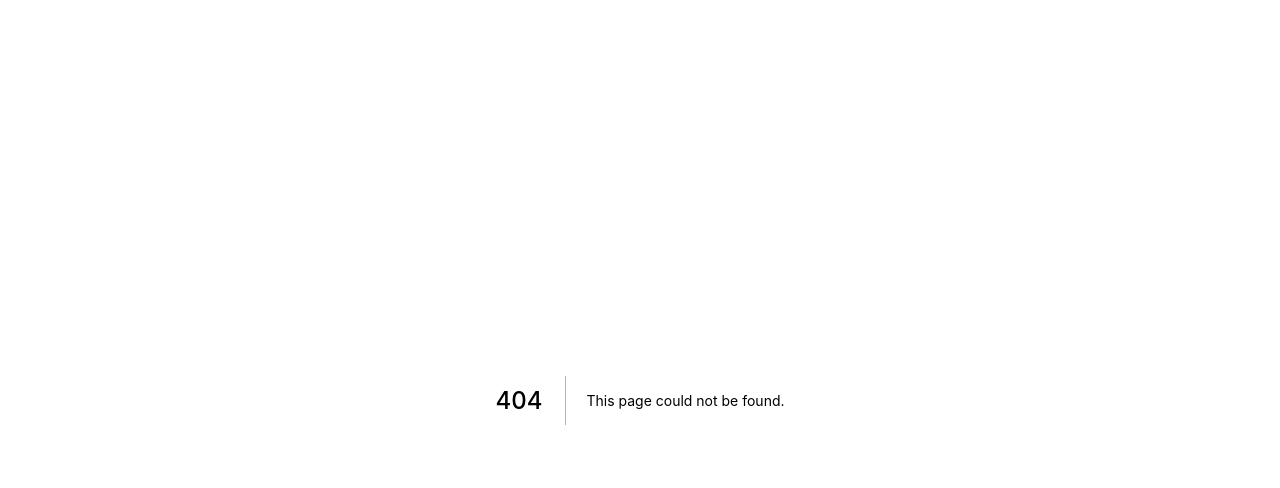
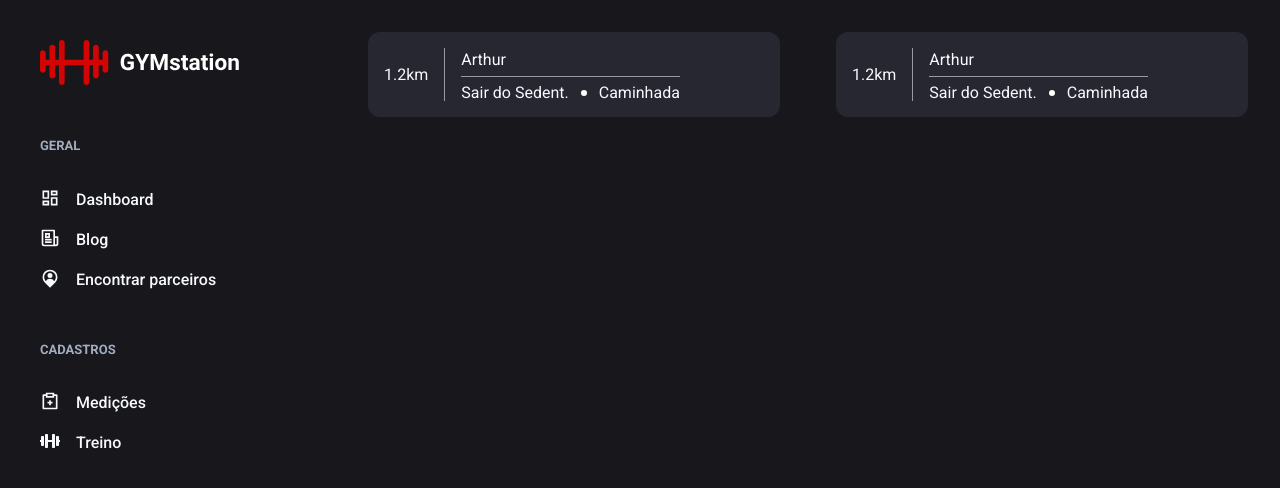
Before and after one commit to codestation-boys/gymstation-web, a Next.js app: page /partners in a window 1280 px wide. Before the commit this address had no page. Shown: the top 488 px of the page. Built offline with nearby package versions, Linux system fonts and the light colour scheme; no server answers.

Commit message:
Create partners page

```diff
--- a/src/components/Sidebar.tsx
+++ b/src/components/Sidebar.tsx
@@ -13,6 +13,7 @@ import {
   RiDashboardLine,
   RiDossierLine,
   RiNewspaperLine,
+  RiMapPinUserFill
 } from "react-icons/ri";
 import { FaDumbbell } from "react-icons/fa";
 import { useSession } from "next-auth/client";
@@ -41,6 +42,12 @@ export function Sidebar() {
               <Icon as={RiNewspaperLine} fontSize="20" />
               <Text ml="4" fontWeight="medium">
                 Blog
+              </Text>
+            </Link>
+            <Link display="flex" align="center" href="/blog">
+              <Icon as={RiMapPinUserFill} fontSize="20" />
+              <Text ml="4" fontWeight="medium">
+                Encontrar parceiros
               </Text>
             </Link>
           </Stack>
--- /dev/null
+++ b/src/pages/partners.tsx
@@ -0,0 +1,69 @@
+import { Flex, SimpleGrid, Box, Text, Divider, Center, Stack } from "@chakra-ui/react";
+import { Sidebar } from "../components/Sidebar";
+
+export default function Partners() {
+  return (
+    <Flex w="100%">
+      <Sidebar />
+      <SimpleGrid
+        flex="1"
+        gap="14"
+        minChildWidth="320px"
+        align="flex-start"
+        p="8"
+      >
+        <Stack
+          direction="row"
+          bg="gray.600"
+          h="85px"
+          p={4}
+          spacing={4}
+          borderRadius={12}
+          align="center"
+        >
+          <Text>1.2km</Text>
+
+          <Divider orientation="vertical" />
+
+          <Stack direction="column" h="100%" spacing={1}>
+            <Text>Arthur</Text>
+
+            <Divider orientation="horizontal" />
+
+            <Stack spacing={3} direction="row" align="center">
+              <Text>Sair do Sedent.</Text>
+              <Box w="6px" h="6px" bg="white" borderRadius={3}></Box>
+              <Text>Caminhada</Text>
+            </Stack>
+          </Stack>
+        </Stack>
+
+        <Stack
+          direction="row"
+          bg="gray.600"
+          h="85px"
+          p={4}
+          spacing={4}
+          borderRadius={12}
+          align="center"
+        >
+          <Text>1.2km</Text>
+
+          <Divider orientation="vertical" />
+
+          <Stack direction="column" h="100%" spacing={1}>
+            <Text>Arthur</Text>
+
+            <Divider orientation="horizontal" />
+
+            <Stack spacing={3} direction="row" align="center">
+              <Text>Sair do Sedent.</Text>
+              <Box w="6px" h="6px" bg="white" borderRadius={3}></Box>
+              <Text>Caminhada</Text>
+            </Stack>
+          </Stack>
+        </Stack>
+      </SimpleGrid>
+    </Flex>
+  );
+}
--- a/src/styles/theme.ts
+++ b/src/styles/theme.ts
@@ -9,6 +9,10 @@ export const theme = extendTheme({
     brand: {
       50: "#18171B",
     },
+    gray: {
+      100: "#8F8F8F",
+      600: "#262731",
+    },
   },
   styles: {
     global: {
```
